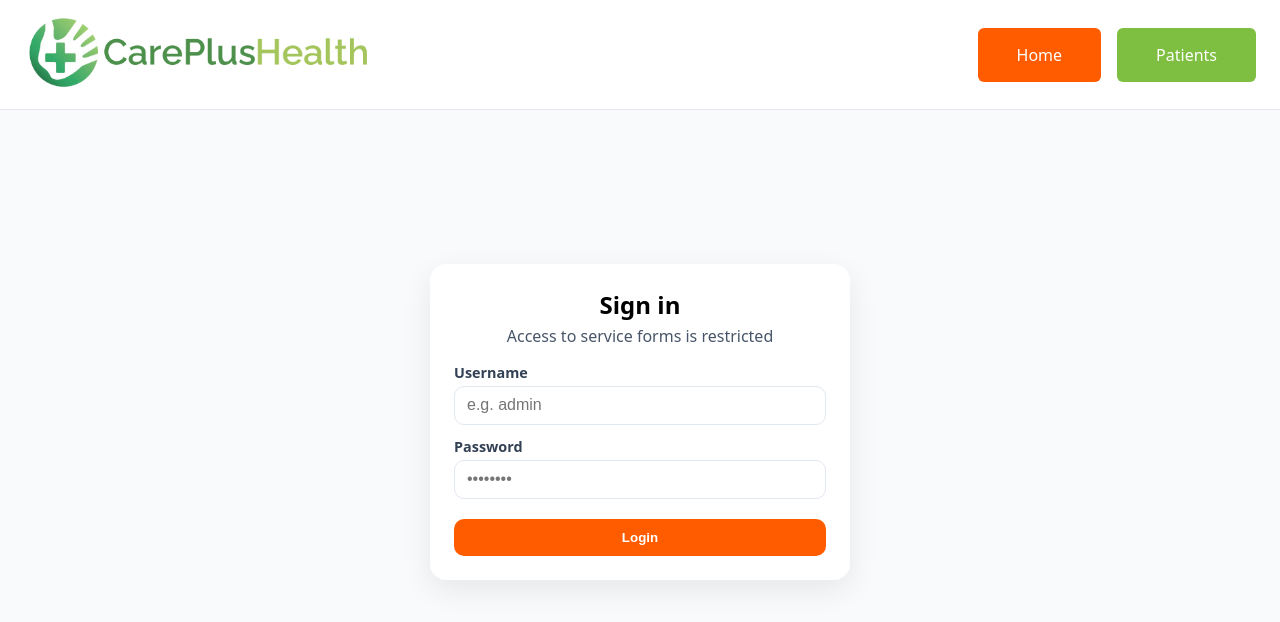
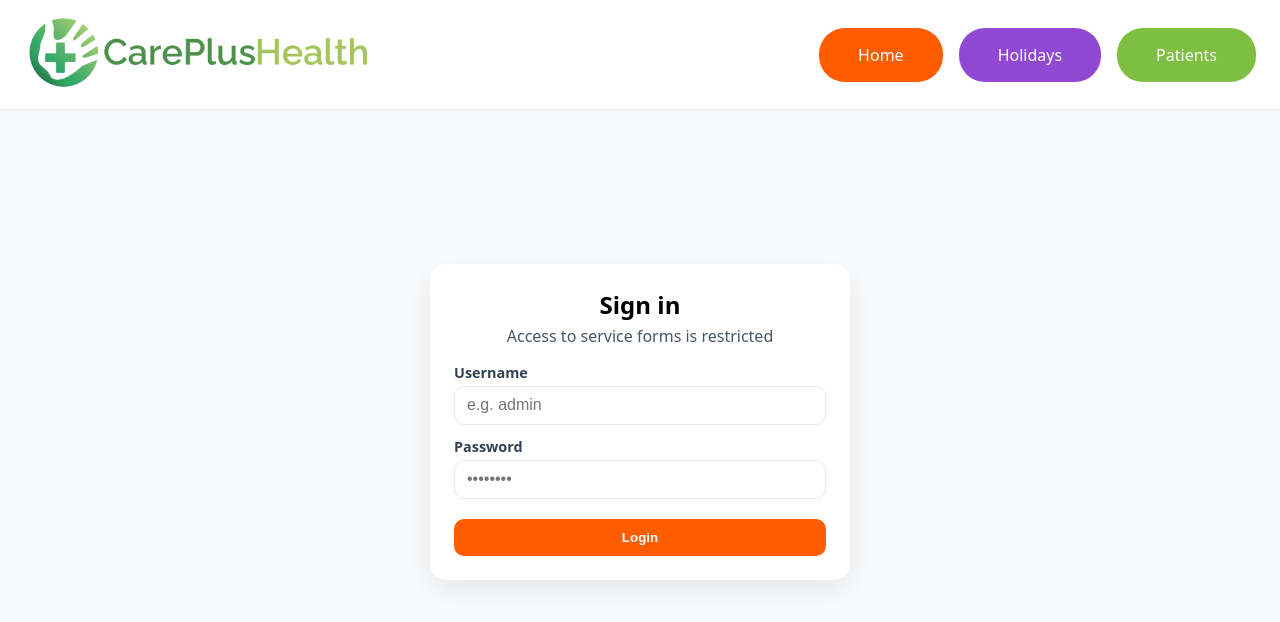
Before and after one commit to haseeb-ars/Forms, a React (Create React App) app in the folder forms/: page /login in a window 1280 px wide. Shown: the top 622 px of the page. Built offline with nearby package versions, Linux system fonts and the light colour scheme; no server answers.

Commit message:
Fix weight loss template to display height and weight in all unit

```diff
--- a/forms/src/App.css
+++ b/forms/src/App.css
@@ -87,7 +87,7 @@
   background-color: #FF5C00;
       color: white;
       padding: 16px 39px;
-      border-radius: 6px;
+      border-radius: 26px;
       text-decoration: none;
       display: inline-block;
 }
@@ -95,10 +95,33 @@
    background-color: #7ebf41;
       color: white;
       padding: 16px 39px;
-      border-radius: 6px;
+      border-radius: 26px;
       text-decoration: none;
       display: inline-block;
 }
+.link-btn3{
+   background-color: #9149D4;
+      color: white;
+      padding: 16px 39px;
+      border-radius: 26px;
+      text-decoration: none;
+      display: inline-block;
+}
+
+.main {
+  max-width: 1200px; /* or whatever you had */
+  margin: 0 auto;
+  padding: 24px;
+}
+
+/* 🚀 Full screen override for Holidays */
+.main--full {
+  max-width: none;
+  width: 100vw;
+  margin: 0;
+  padding: 0;
+}
+
 
 /* Responsive Design - Mobile First */
 @media (max-width: 768px) {
--- a/forms/src/App.js
+++ b/forms/src/App.js
@@ -13,31 +13,52 @@ import PatientsPage from "./PatientsPage.jsx";
 import TravelConsultationPage from "./TravelConsultationPage.jsx";
 import WeightlossConsultationPage from "./WeightLossConsultationPage.jsx";
 import ConsultationPage from "./ConsultationPage.jsx"; // ✅ Shared for earwax, flu, covid, b12
+import HolidaysPage from "./HolidaysPage.jsx";
 
 import "./App.css";
 
 export default function App() {
   return (
     <AppProvider>
+      <AppShell />
+    </AppProvider>
+  );
+}
+
+/* 🧱 App Shell (allows full-width pages like Holidays) */
+function AppShell() {
+  const location = useLocation();
+  const isFullWidthPage =
+  location.pathname === "/holidays" ||
+  location.pathname === "/patients";
+
+  return (
     <div className="shell">
       {/* Header */}
       <header className="topbar">
         <div className="topbar__brand">
           <img src="/Logo3.png" alt="CarePlus Logo" className="topbar__logo" />
         </div>
+
         <nav className="topbar__nav">
           <Link to="/" className="link-btn">
             Home
           </Link>
+
+          <Link to="/holidays" className="link-btn3" style={{ marginLeft: 8 }}>
+            Holidays
+          </Link>
+
           <Link to="/patients" className="link-btn2" style={{ marginLeft: 8 }}>
             Patients
           </Link>
+
           <AuthHeaderControls />
         </nav>
       </header>
 
       {/* Main Routes */}
-        <main className="main">
+      <main className={`main ${isFullWidthPage ? "main--full" : ""}`}>
         <Routes>
           {/* 🔐 Login */}
           <Route path="/login" element={<LoginPage />} />
@@ -48,6 +69,16 @@ export default function App() {
             element={
               <RequireAuth>
                 <ServiceSelectPage />
+              </RequireAuth>
+            }
+          />
+
+          {/* 🌴 Holidays (embedded app) */}
+          <Route
+            path="/holidays"
+            element={
+              <RequireAuth>
+                <HolidaysPage />
               </RequireAuth>
             }
           />
@@ -71,9 +102,6 @@ export default function App() {
               </RequireAuth>
             }
           />
-
-
-
 
           {/* 🧠 Shared Consultation for: earwax, flu, covid, b12 */}
           <Route
@@ -127,7 +155,6 @@ export default function App() {
         </Routes>
       </main>
     </div>
-    </AppProvider>
   );
 }
 
@@ -135,10 +162,13 @@ export default function App() {
 function RequireAuth({ children }) {
   const { isAuthenticated, isHydrated } = useApp();
   const location = useLocation();
+
   if (!isHydrated) return null;
+
   if (!isAuthenticated) {
     return <Navigate to="/login" state={{ from: location }} replace />;
   }
+
   return children;
 }
 
@@ -146,11 +176,10 @@ function RequireAuth({ children }) {
 function AuthHeaderControls() {
   const { isAuthenticated, logout } = useApp();
   if (!isAuthenticated) return null;
+
   return (
-    <>
     <button className="btn" onClick={logout}>
       Logout
     </button>
-    </>
   );
 }
--- /dev/null
+++ b/forms/src/HolidaysPage.css
@@ -0,0 +1,10 @@
+.holidays-page {
+  width: 100%;
+  height: calc(100vh - 64px); /* subtract topbar height */
+}
+
+.holidays-iframe {
+  width: 100%;
+  height: 100%;
+  border: none;
+}
--- /dev/null
+++ b/forms/src/HolidaysPage.jsx
@@ -0,0 +1,17 @@
+// HolidaysPage.jsx
+import React from "react";
+import "./HolidaysPage.css";
+
+export default function HolidaysPage() {
+  return (
+    <div className="holidays-page">
+      <iframe
+        src="https://holidaytracker.careplushealth.co.uk/"
+        title="CarePlus Holiday Tracker"
+        className="holidays-iframe"
+        frameBorder="0"
+        allow="fullscreen"
+      />
+    </div>
+  );
+}
```
Lines whose indentation alone changed are shown as unchanged.
